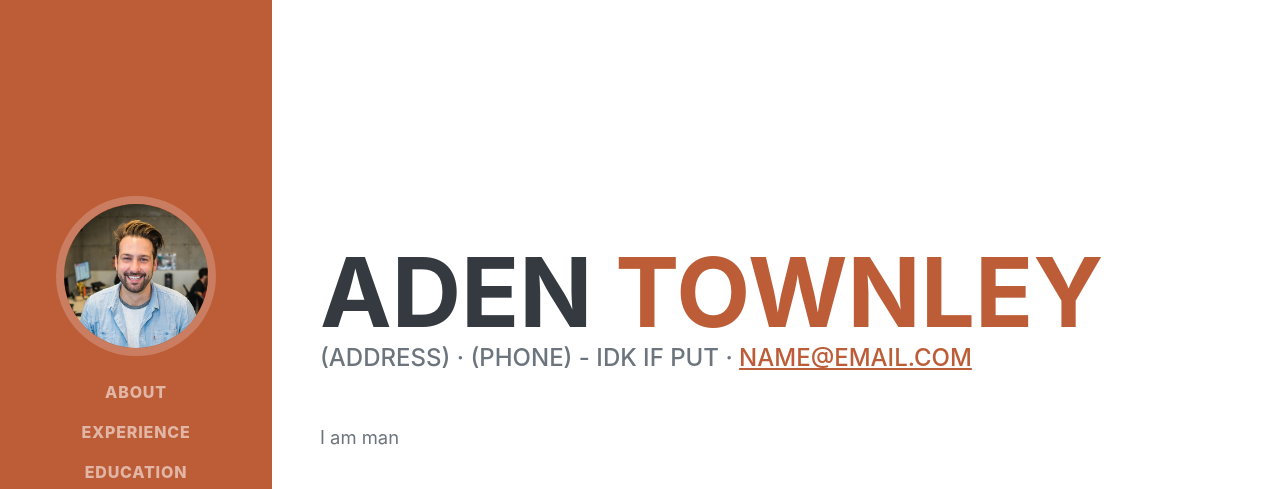
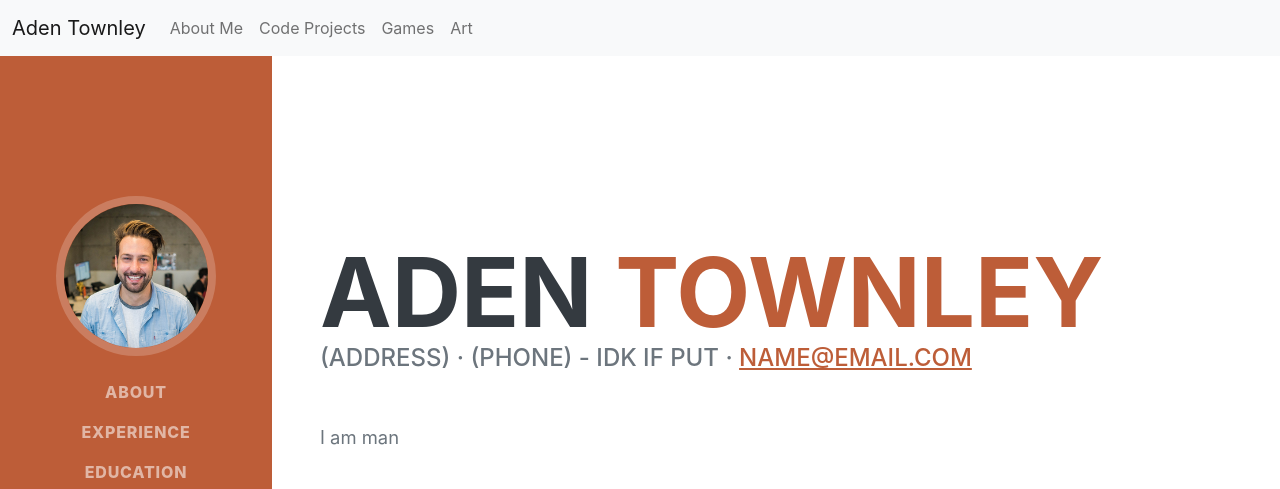
Before and after one commit to Alt711/alt711.com, a plain HTML site: page index.html in a window 1280 px wide. Shown: the top 489 px of the page. Drawn offline with nearby package versions, Linux system fonts and the light colour scheme; a web font is replaced by a local one.

Commit message:
Update index.html

```diff
--- a/index.html
+++ b/index.html
@@ -16,6 +16,31 @@
         <link href="css/styles.css" rel="stylesheet" />
     </head>
     <body id="page-top">
+        <!-- Top Navigation Bar -->
+        <nav class="navbar navbar-expand-lg navbar-light bg-light fixed-top" style="z-index:1050; top: 0; left: 0; right: 0;">
+            <div class="container-fluid">
+                <a class="navbar-brand" href="index.html">Aden Townley</a>
+                <button class="navbar-toggler" type="button" data-bs-toggle="collapse" data-bs-target="#topNav" aria-controls="topNav" aria-expanded="false" aria-label="Toggle navigation">
+                    <span class="navbar-toggler-icon"></span>
+                </button>
+                <div class="collapse navbar-collapse" id="topNav">
+                    <ul class="navbar-nav me-auto mb-2 mb-lg-0">
+                        <li class="nav-item">
+                            <a class="nav-link" href="index.html">About Me</a>
+                        </li>
+                        <li class="nav-item">
+                            <a class="nav-link" href="projects.html">Code Projects</a>
+                        </li>
+                        <li class="nav-item">
+                                <a class="nav-link" href="games.html">Games</a>
+                        </li>
+                        <li class="nav-item">
+                            <a class="nav-link" href="art.html">Art</a>
+                        </li>
+                    </ul>
+                </div>
+            </div>
+        </nav>
         <!-- Navigation-->
         <nav class="navbar navbar-expand-lg navbar-dark bg-primary fixed-top" id="sideNav">
             <a class="navbar-brand js-scroll-trigger" href="#page-top">
```
